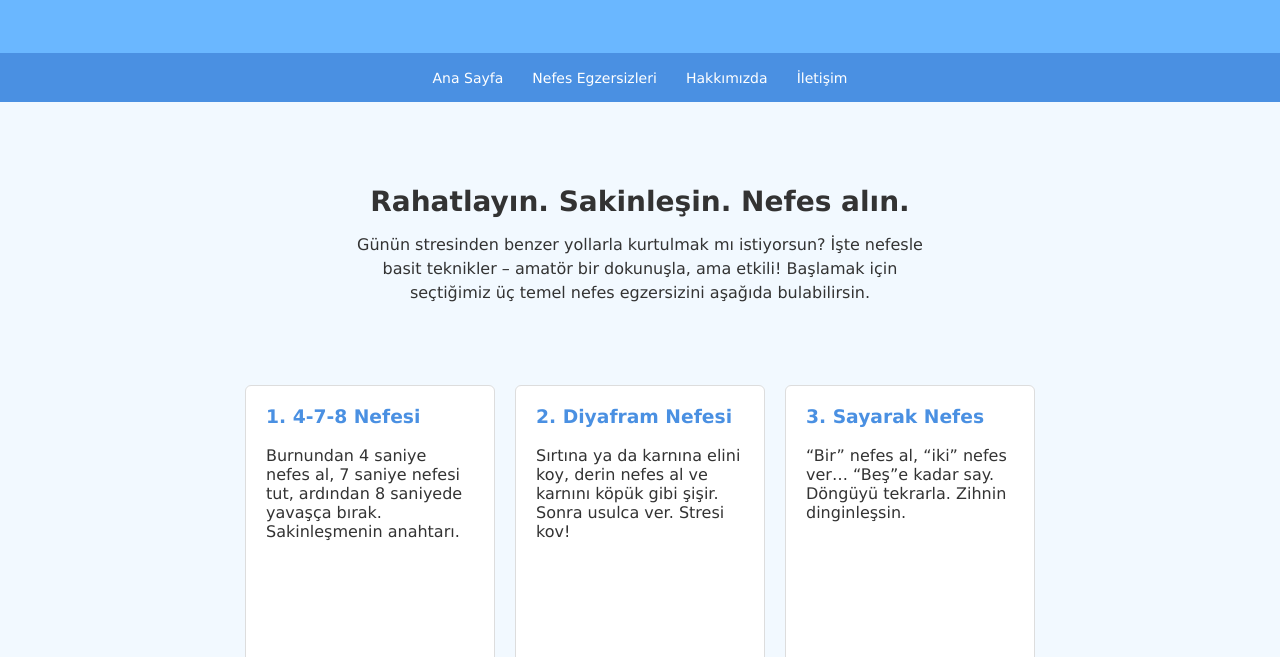
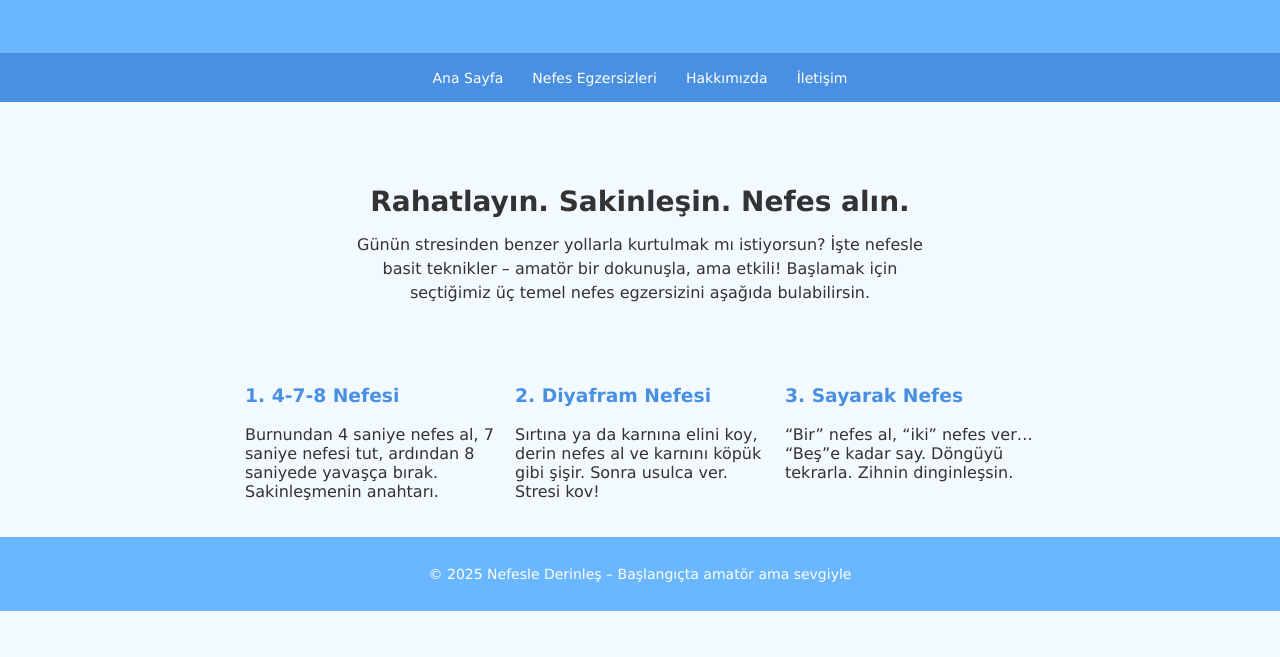
Before and after one commit to mevhatem/Ortak-Calisma-Alani, a plain HTML site: page index.html in a window 1280 px wide. Shown: the part 143-800 px from the top of the page. Drawn offline with Linux system fonts and the light colour scheme.

Commit message:
Update main.css

```diff
--- a/main.css
+++ b/main.css
@@ -70,7 +70,7 @@ nav a:hover::after {
             justify-content: center; /* kutuları ortala */
         }
 
-        .exercise-box {
+        .exercise-box5 {
             background-color: white;
             border: 1px solid #ddd;
             padding: 20px;
```
